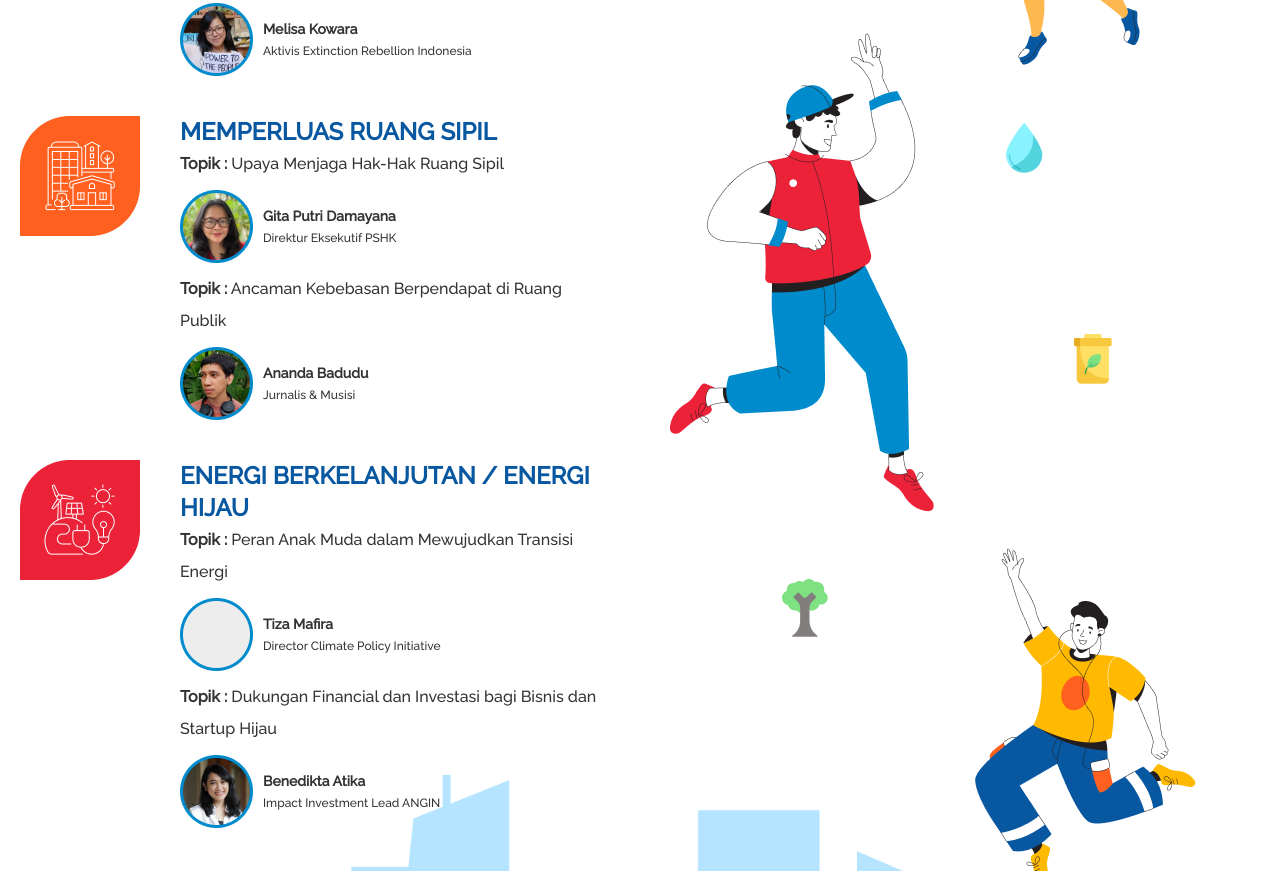
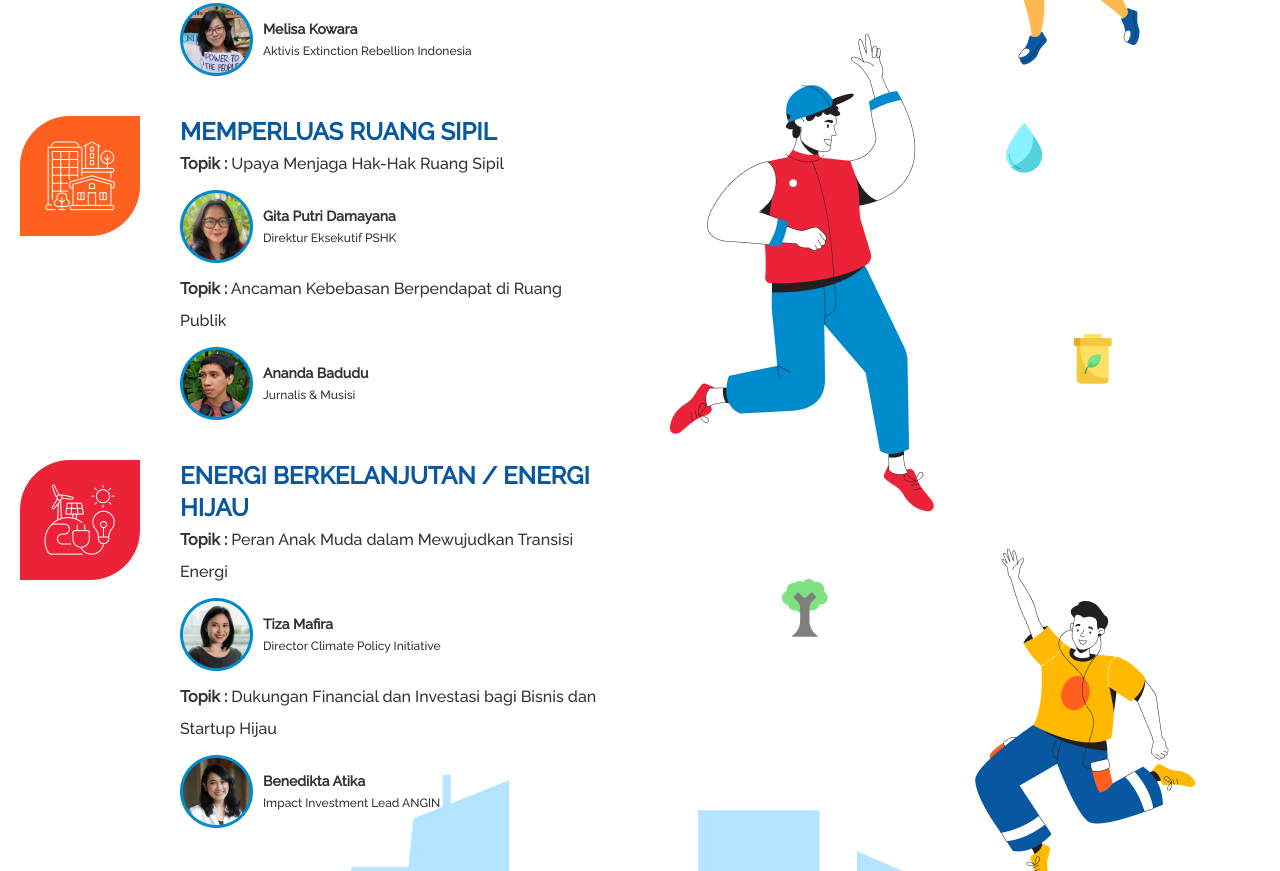
Before and after one commit to dummy-preview/YVC-2022, a plain HTML site: page index.html in a window 1280 px wide. Shown: the part 6749-7620 px from the top of the page. Drawn offline with Linux system fonts and the light colour scheme.

Commit message:
add photo

```diff
--- a/index.html
+++ b/index.html
@@ -595,7 +595,7 @@
                                                             <p><b>Topik :</b> Peran Anak Muda dalam Mewujudkan Transisi Energi</p>
                                                             <div class="wrap1">
                                                                 <div class="section4__people">
-                                                                    <img src="images/p-0.png" alt="people">
+                                                                    <img src="images/p-15.png" alt="people">
                                                                 </div>
                                                                 <div class="section4__text">
                                                                     <div class="setion4__name">
@@ -635,7 +635,7 @@
                                                             <p><b>Topik :</b> Konservasi Hutan dan Pemberdayaan Warga Lokal</p>
                                                             <div class="wrap1">
                                                                 <div class="section4__people">
-                                                                    <img src="images/p-0.png" alt="people">
+                                                                    <img src="images/p-16.png" alt="people">
                                                                 </div>
                                                                 <div class="section4__text">
                                                                     <div class="setion4__name">
@@ -649,7 +649,7 @@
                                                             <p><b>Topik :</b> Advokasi Kelompok Adat yang Terpinggirkan</p>
                                                             <div class="wrap1">
                                                                 <div class="section4__people">
-                                                                    <img src="images/p-0.png" alt="people">
+                                                                    <img src="images/p-17.png" alt="people">
                                                                 </div>
                                                                 <div class="section4__text">
                                                                     <div class="setion4__name">
```
Also changed, not shown: images/p-15.png (added), images/p-16.png (added), images/p-17.png (added).
